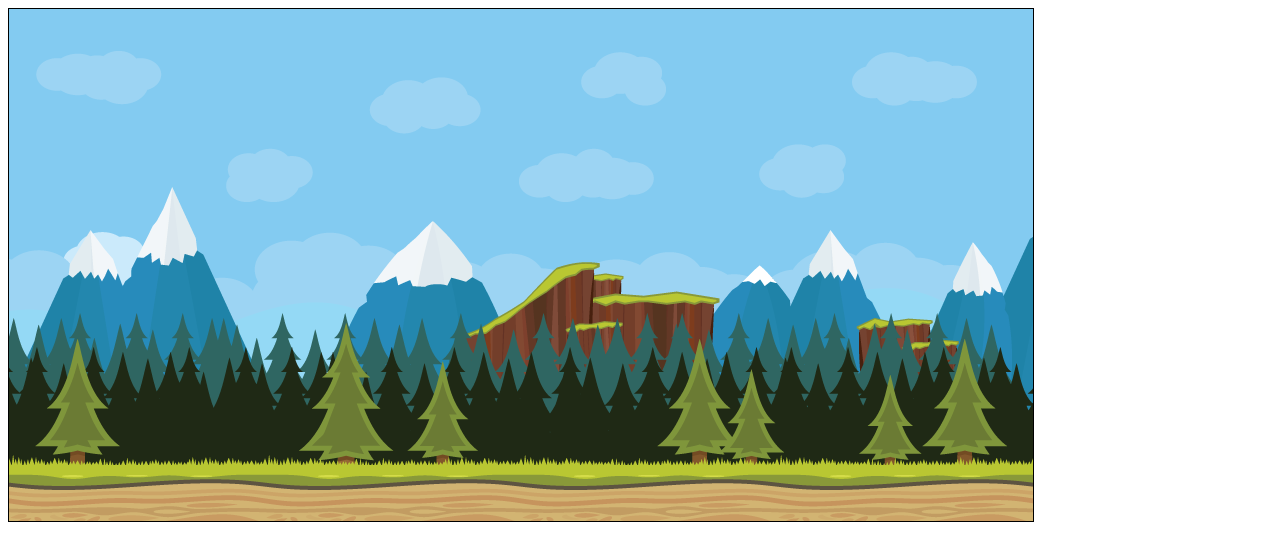
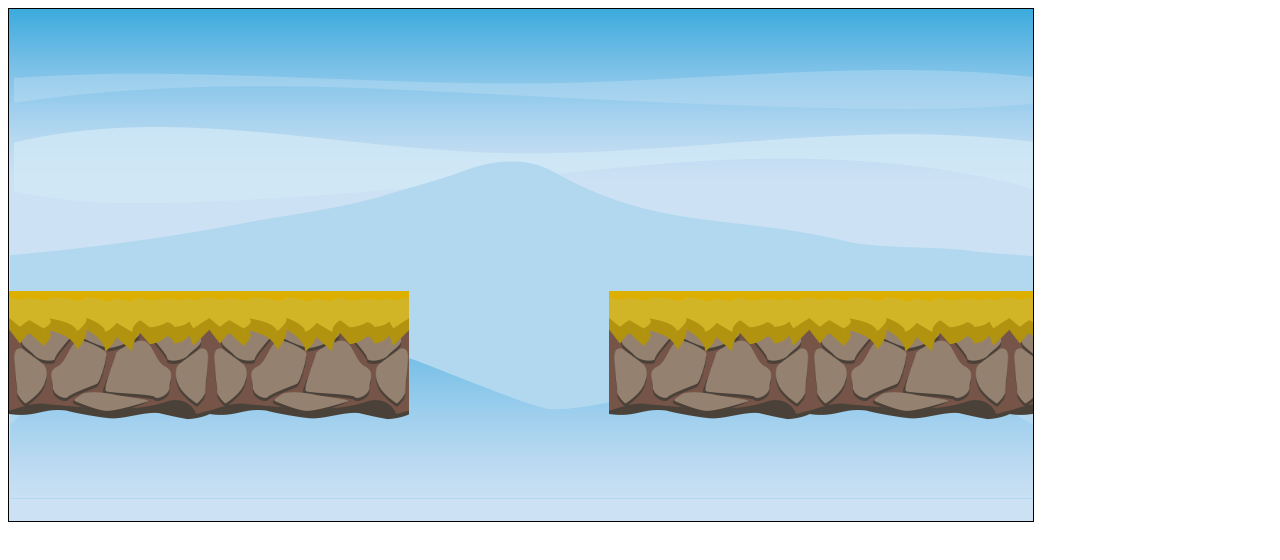
Before and after one commit to sspringer82/jumpNrun, a plain HTML site: page index.html in a window 1280 px wide. Drawn offline with Linux system fonts and the light colour scheme.

Commit message:
Aufgabe 2 - Plattformen zeichnen

```diff
--- a/index.html
+++ b/index.html
@@ -5,6 +5,8 @@
     <link rel="stylesheet" type="text/css" href="index.css">
     <script type="text/javascript" src="index.js"></script>
     <script type="text/javascript" src="js/background.js"></script>
+    <script type="text/javascript" src="js/platform.js"></script>
+    <script type="text/javascript" src="js/gap.js"></script>
 </head>
 
 <body>
--- a/index.js
+++ b/index.js
@@ -3,9 +3,28 @@ document.addEventListener('DOMContentLoaded', () => {
   const context = canvas.getContext('2d');
 
   const background = new Background(context);
-  const promise = background.init('assets/background2.png');
+  const backbroundPromise = background.init('assets/background1.png');
 
-  Promise.all([promise]).then(() => {
+  const platforms = [
+    new Platform(context),
+    new Platform(context),
+    new Gap(context),
+    new Platform(context),
+    new Platform(context),
+    new Platform(context),
+    new Gap(context),
+    new Platform(context),
+    new Gap(context),
+  ];
+
+  const platformPromises = platforms.map((platform, index) => {
+    platform.x = index * platform.width;
+    platform.y = 282;
+    return platform;
+  }).map(platform => platform.init());
+
+  Promise.all([backbroundPromise, ...platformPromises]).then(() => {
     background.render(canvas.width, canvas.height);
+    platforms.forEach(platform => platform.render());
   })
 });
--- /dev/null
+++ b/js/gap.js
@@ -0,0 +1,16 @@
+class Gap {
+  constructor(context) {
+    this.context = context;
+
+    this.x = 0;
+    this.y = 0;
+    this.height = 130;
+    this.width = 200;
+  }
+
+  init() {
+    return Promise.resolve();
+  }
+
+  render() {}
+}
--- /dev/null
+++ b/js/platform.js
@@ -0,0 +1,22 @@
+class Platform {
+  constructor(context) {
+    this.context = context;
+    this.image = new Image();
+
+    this.x = 0;
+    this.y = 0;
+    this.height = 130;
+    this.width = 200;
+  }
+
+  init() {
+    const promise = new Promise((resolve) => this.image.addEventListener('load', resolve));
+    this.image.src = 'assets/platform.png';
+
+    return promise;
+  }
+
+  render() {
+    this.context.drawImage(this.image, this.x, this.y, this.width, this.height);
+  }
+}
```
Also changed, not shown: Aufgaben/Aufgabe 2.md (added, +11 -0 lines), Aufgaben/Aufgabe 2.png (added).
